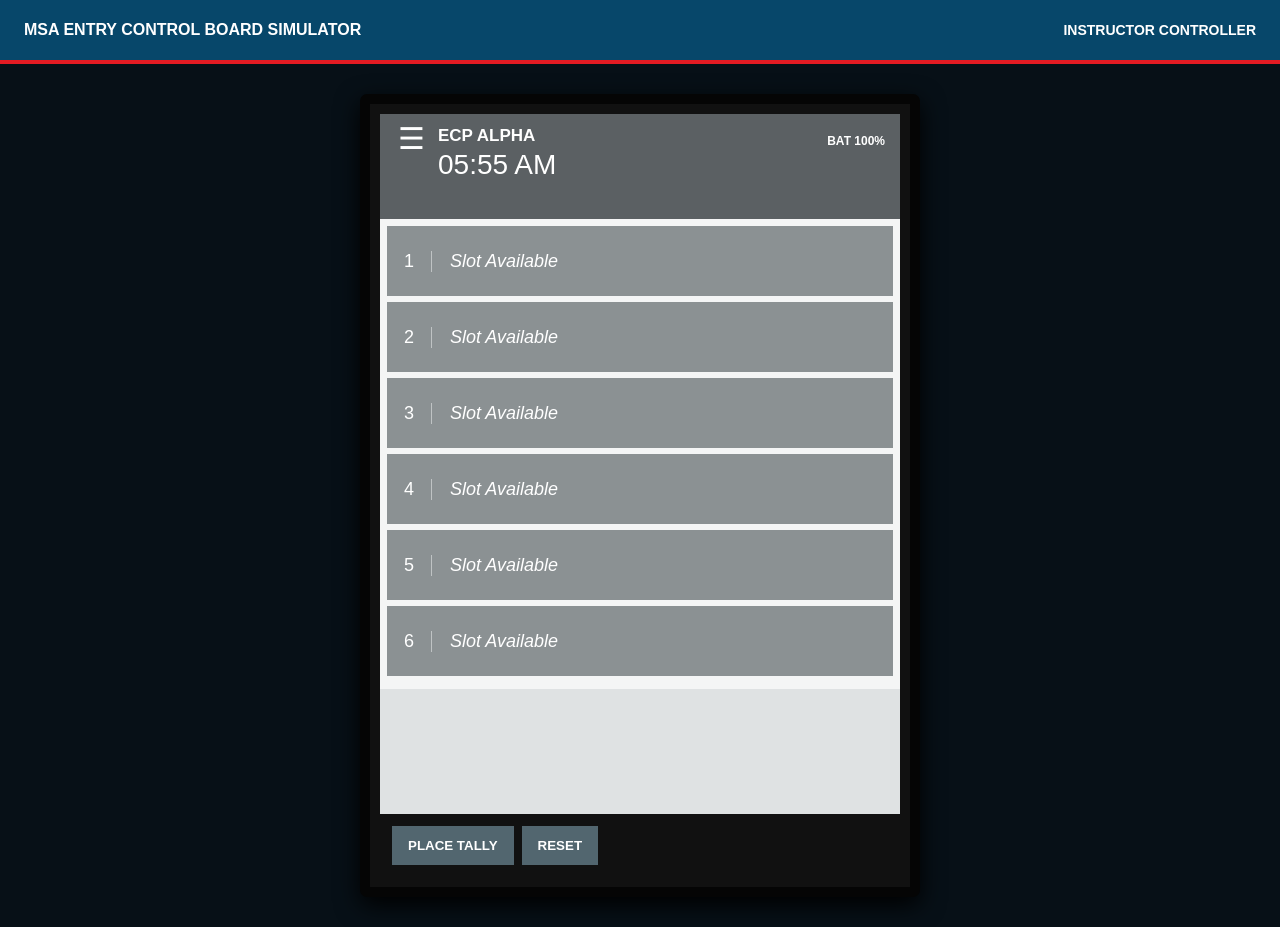
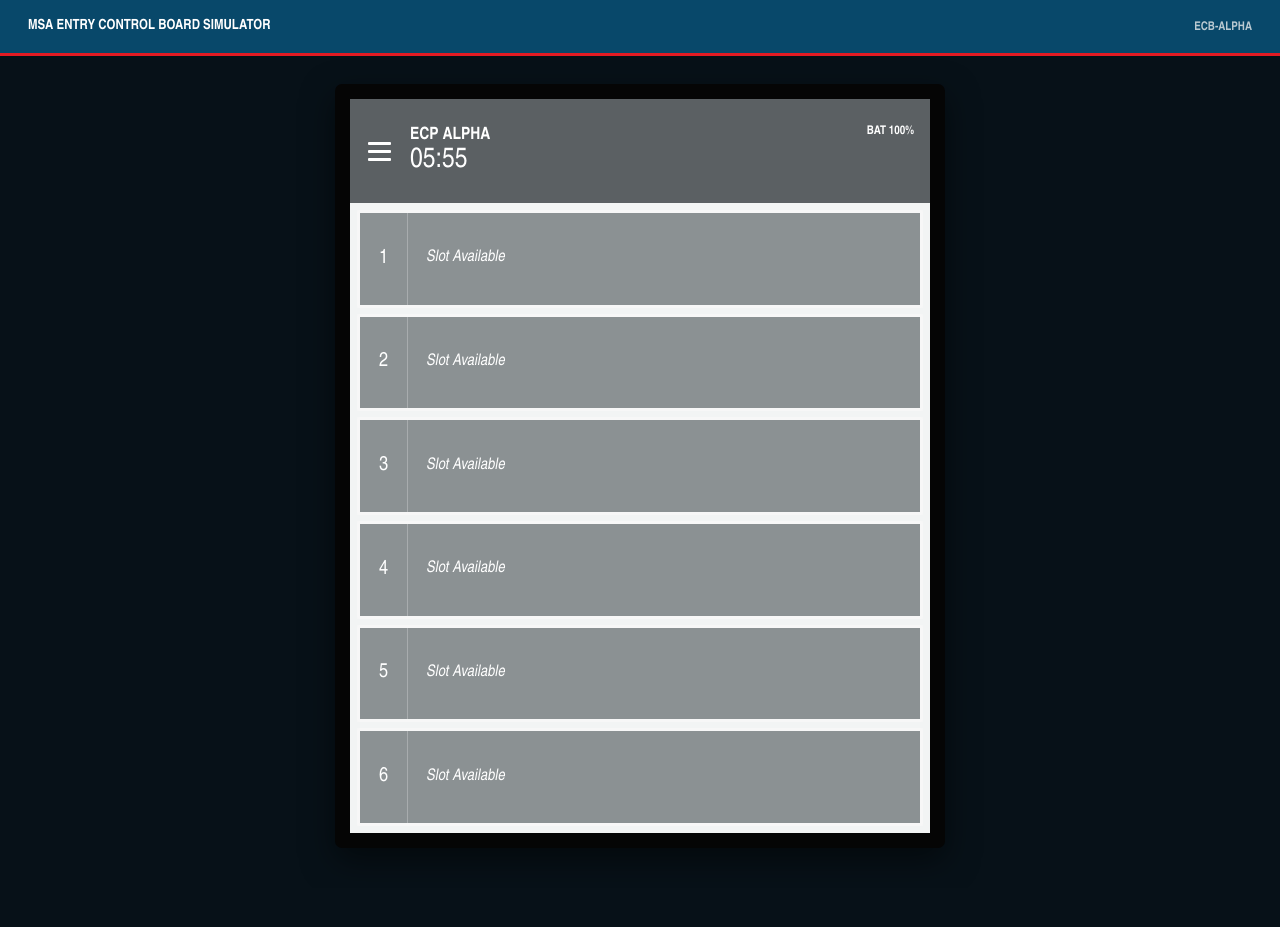
Before and after one commit to JayLong3726/MSA-ECB-SIM, a plain HTML site: page index.html in a window 1280 px wide. After the commit the page ends 888 px from the top, so only its background shows below. Drawn offline with Linux system fonts and the light colour scheme.

Commit message:
Add files via upload

```diff
--- a/controller.js
+++ b/controller.js
@@ -1,13 +1 @@
-function renderController(){
-  const app=document.getElementById('app');
-  app.innerHTML=`<section class="controller">
-    <h1>Instructor Controller</h1>
-    <p>Starter controller — the full M1 simulator will be built here next.</p>
-    <div class="controller-grid">
-      <div class="control-card"><h3>Session</h3><button onclick="resetBoard()">RESET ECB</button></div>
-      <div class="control-card"><h3>Simulation</h3><button onclick="addControlledWearer()">ADD WEARER</button></div>
-    </div>
-  </section>`;
-}
-function addControlledWearer(){ if(window.placeTally) window.placeTally(); }
-if(location.search.includes('controller'))renderController();
+// Instructor controller will be added after the M1 display is visually locked.
--- a/index.html
+++ b/index.html
@@ -1,20 +1,25 @@
 <!doctype html>
 <html lang="en">
 <head>
-  <meta charset="UTF-8">
-  <meta name="viewport" content="width=device-width,initial-scale=1">
-  <title>ECB Simulator</title>
-  <link rel="stylesheet" href="style.css">
+<meta charset="utf-8">
+<meta name="viewport" content="width=device-width,initial-scale=1">
+<title>MSA ECB Simulator</title>
+<link rel="stylesheet" href="style.css">
 </head>
 <body>
-  <header class="app-header">
-    <strong>MSA ENTRY CONTROL BOARD SIMULATOR</strong>
-    <a href="?controller=1">INSTRUCTOR CONTROLLER</a>
-  </header>
-
-  <main id="app"></main>
-
-  <script src="simulator.js"></script>
-  <script src="controller.js"></script>
+<div class="app-shell">
+<header class="topbar"><div>MSA ENTRY CONTROL BOARD SIMULATOR</div><div class="session">ECB-ALPHA</div></header>
+<main class="stage">
+<section class="device"><div class="screen">
+<header class="m1-header">
+<div class="hamburger"><span></span><span></span><span></span></div>
+<div class="identity"><div class="ecp">ECP ALPHA</div><div class="time" id="clock">13:14</div></div>
+<div class="battery">BAT <span id="battery">100</span>%</div>
+</header>
+<div class="display"><div class="slots" id="slots"></div></div>
+</div></section>
+</main>
+</div>
+<script src="simulator.js"></script>
 </body>
 </html>
--- a/simulator.js
+++ b/simulator.js
@@ -1,39 +1 @@
-const state={battery:100,wearers:[]};
-
-function renderECB(){
-  const app=document.getElementById('app');
-  if(!app)return;
-  let slots='';
-  for(let i=1;i<=6;i++){
-    const w=state.wearers.find(x=>x.slot===i);
-    slots+=w
-      ? `<div class="slot occupied"><div class="slot-num">${i}</div><div class="slot-text"><strong>${w.pressure} bar</strong><br><small>TOW: --</small></div></div>`
-      : `<div class="slot"><div class="slot-num">${i}</div><div class="slot-text">Slot Available</div></div>`;
-  }
-  app.innerHTML=`<div class="sim-wrap"><section class="ecb">
-    <div class="screen">
-      <div class="screen-head"><span class="menu">☰</span><span class="title">ECP ALPHA</span><span class="clock" id="clock"></span><span class="bat">BAT ${state.battery}%</span></div>
-      <div class="slots">${slots}</div>
-    </div>
-    <div class="controls"><button onclick="placeTally()">PLACE TALLY</button><button onclick="resetBoard()">RESET</button></div>
-  </section></div>`;
-  tickClock();
-}
-
-function placeTally(){
-  if(state.wearers.length>=6)return;
-  const slot=state.wearers.length+1;
-  state.wearers.push({slot,pressure:300,team:null});
-  renderECB();
-}
-
-function resetBoard(){state.wearers=[];state.battery=100;renderECB()}
-
-function tickClock(){
-  const el=document.getElementById('clock');
-  if(el)el.textContent=new Date().toLocaleTimeString([], {hour:'2-digit',minute:'2-digit'});
-}
-window.placeTally=placeTally;
-window.resetBoard=resetBoard;
-if(!location.search.includes('controller'))renderECB();
-setInterval(tickClock,1000);
+const state={battery:100};function renderSlots(){const t=document.getElementById("slots");t.innerHTML="";for(let i=1;i<=6;i++){const r=document.createElement("div");r.className="slot";r.innerHTML=`<div class="slot-number">${i}</div><div class="slot-label">Slot Available</div>`;t.appendChild(r)}}function updateClock(){document.getElementById("clock").textContent=new Date().toLocaleTimeString([],{hour:"2-digit",minute:"2-digit",hour12:false})}renderSlots();updateClock();setInterval(updateClock,1000);
```
Also changed, not shown: style.css (+1 -1 lines), 1 other file.
